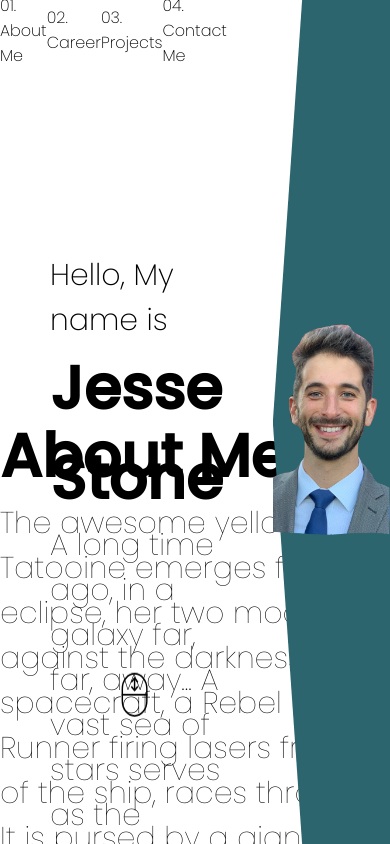
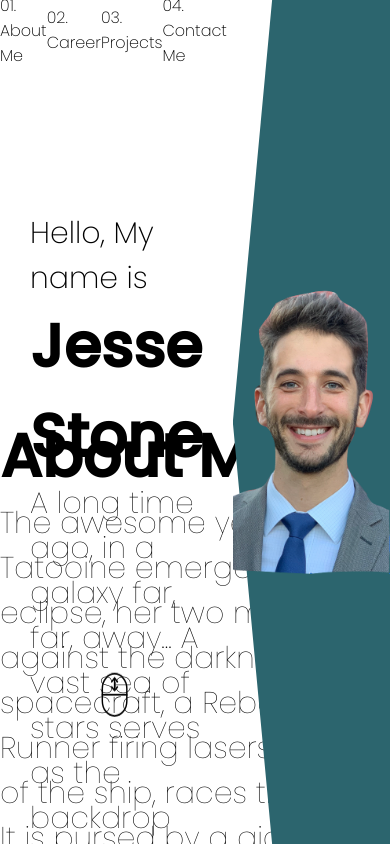
Before and after one commit to Jesse-Stone/Portfolio, a React (Create React App) app: page / in a window 390 px wide. Shown: the top 844 px of the page. Built offline with nearby package versions, Linux system fonts and the light colour scheme.

Commit message:
media queries and fixed navbar bug

```diff
--- a/src/components/Navbar/Navbar.jsx
+++ b/src/components/Navbar/Navbar.jsx
@@ -8,7 +8,7 @@ const Navbar = () => {
   const handleScroll = debounce(() => {
     const currentScrollPos = window.pageYOffset;
 
-    setVisible((prevScrollPos > currentScrollPos && prevScrollPos - currentScrollPos > 70) || currentScrollPos < 10);
+    setVisible(currentScrollPos < 60);
 
     setPrevScrollPos(currentScrollPos);
   }, 100);
--- a/src/components/intro/Intro.css
+++ b/src/components/intro/Intro.css
@@ -16,7 +16,7 @@
 }
 
 .intro-left-wrapper {
-    padding: 50px;
+    padding: 15px;
     height: 40%;
     display: flex;
     flex-direction: column;
@@ -59,7 +59,7 @@
 
 .intro-title-item {
     height: 50px;
-    font-size: 30px;
+    font-size: 25px;
     font-weight: bold;
     color: rgb(18, 71, 124);
     display: flex;
@@ -109,3 +109,11 @@
     64%  { transform: scale(1,1)      translateY(0); }
     100% { transform: scale(1,1)      translateY(0); }
 }
+
+@media (max-height:1100px), (max-width:1960px) {
+    .intro-left-wrapper {
+        height: 50%;
+        padding: 30px;
+        /* background-color: red; */
+    }
+}
```
